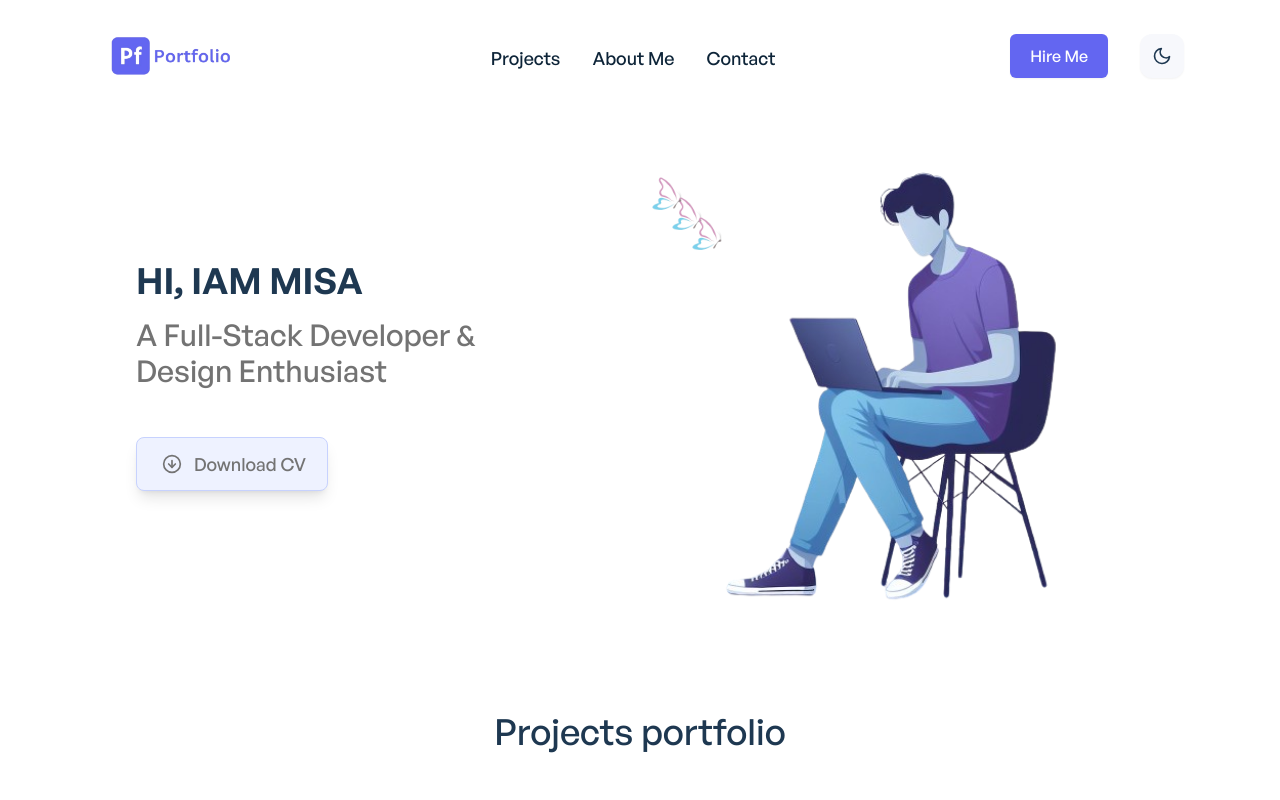
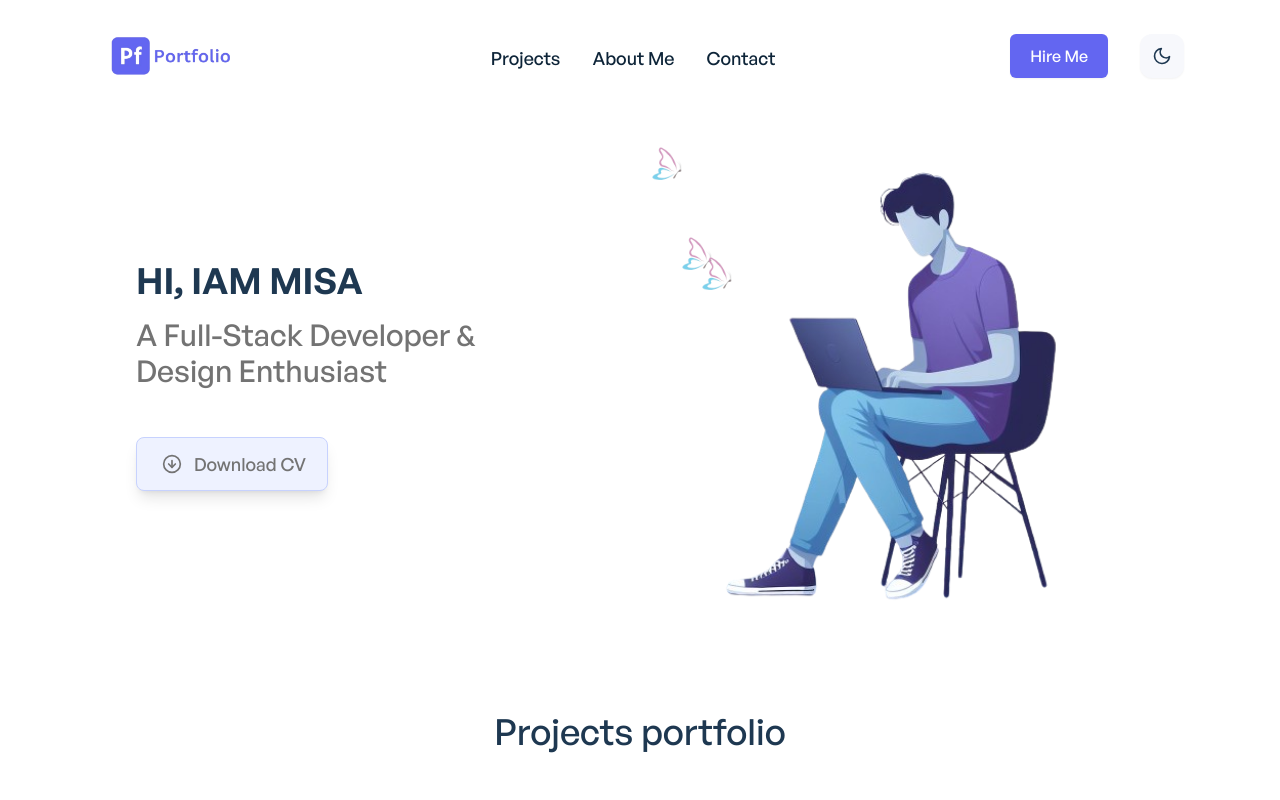
Before and after one commit to Misa100/portfolio-main, a Next.js app: page / in a window 1280 px wide. Shown: the top 800 px of the page. Built offline with nearby package versions, Linux system fonts and the light colour scheme.

Commit message:
update butterfly

```diff
--- a/components/reusable/Butterfly.js
+++ b/components/reusable/Butterfly.js
@@ -18,6 +18,7 @@ const butterflyVariants = (offsetX, offsetY) => ({
 
 const Butterfly = ({ offsetX, offsetY }) => (
   <motion.img
+  className="hidden sm:block"
     variants={butterflyVariants(offsetX, offsetY)}
     initial="initial"
     animate="animate"
@@ -36,9 +37,9 @@ const Butterfly = ({ offsetX, offsetY }) => (
 const Butterflies = () => {
   return (
     <>
-      <Butterfly offsetX={0} offsetY={0} />
-      <Butterfly offsetX={20} offsetY={20} />
-      <Butterfly offsetX={-20} offsetY={-20} />
+      <Butterfly offsetX={10} offsetY={40} />
+      <Butterfly offsetX={-20} offsetY={-50} />
+      <Butterfly offsetX={30} offsetY={60} />
     </>
   );
 };
```
